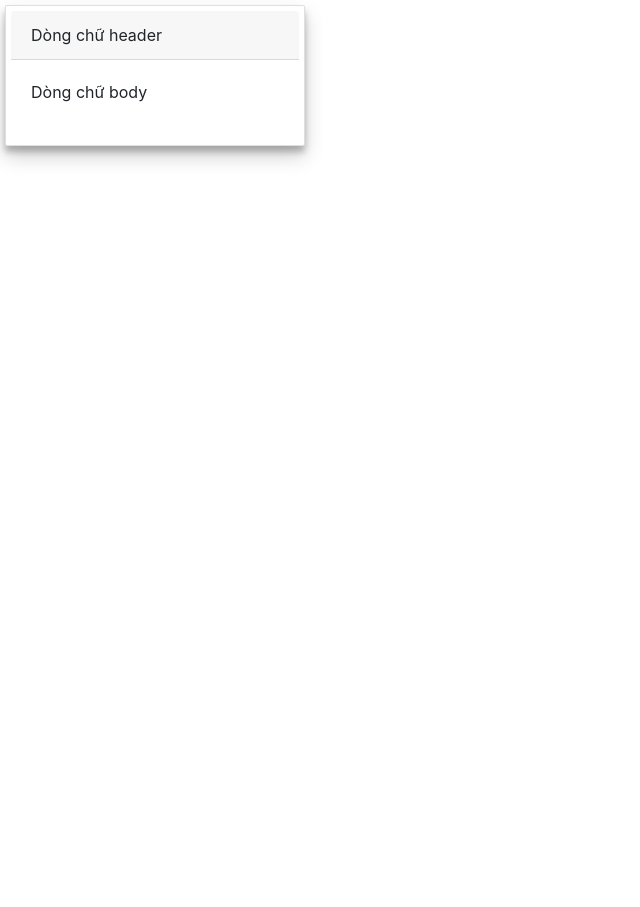
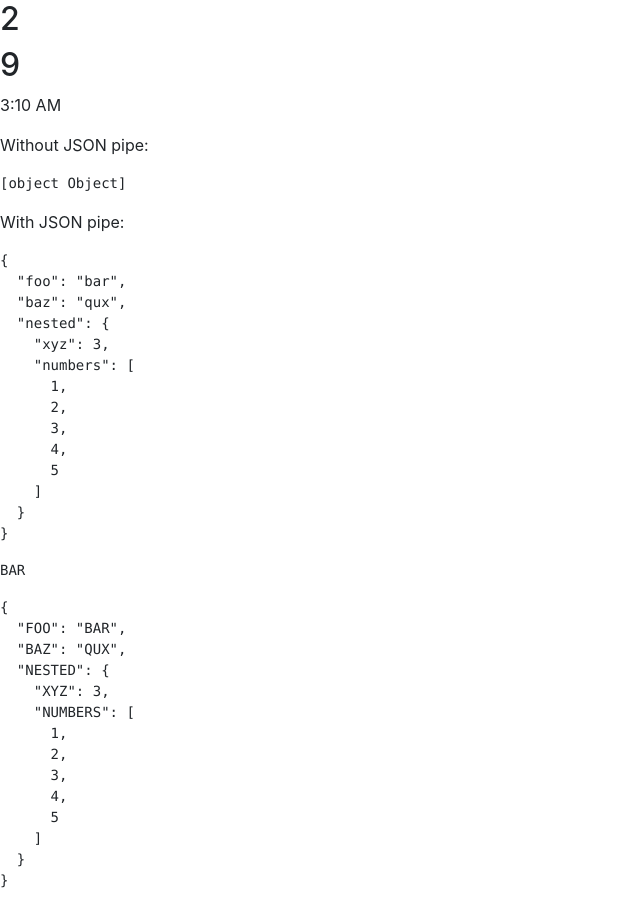
Before and after one commit to thuannxwork/demo-angular, an Angular app: page / in a window 1280 px wide. Shown: the whole page, without its empty margins (0-640 px from the left). Before the commit the page ends 800 px from the top, so only its background shows below. Built offline with nearby package versions, Linux system fonts and the light colour scheme.

Commit message:
học hết ngInit

```diff
--- a/src/app/app.component.html
+++ b/src/app/app.component.html
@@ -7,7 +7,8 @@
 <!-- <app-person name="Phan Thùy Linh" age="19"></app-person> -->
 <!-- <app-list-person></app-list-person> -->
 <!-- <app-parent></app-parent> -->
-<app-card>
+<!-- <app-card>
     <p class="card-header">Dòng chữ header</p>
     <p class="card-body">Dòng chữ body</p>
-</app-card>
+</app-card> -->
+<app-learn-pipe></app-learn-pipe>
--- a/src/app/app.module.ts
+++ b/src/app/app.module.ts
@@ -15,6 +15,8 @@ import { ListPersonComponent } from './list-person/list-person.component';
 import { ParentComponent } from './parent/parent.component';
 import { ChildComponent } from './child/child.component';
 import { CardComponent } from './card/card.component';
+import { LearnPipeComponent } from './learn-pipe/learn-pipe.component';
+import { RoundPipe } from './round-pipe/round-pipe.component';
 
 @NgModule({
   declarations: [
@@ -28,7 +30,9 @@ import { CardComponent } from './card/card.component';
     ListPersonComponent,
     ParentComponent,
     ChildComponent,
-    CardComponent
+    CardComponent,
+    LearnPipeComponent,
+    RoundPipe
   ],
   imports: [
     BrowserModule,
--- /dev/null
+++ b/src/app/learn-pipe/learn-pipe.component.html
@@ -0,0 +1,11 @@
+<h2>{{1.1 | roundNum: true}}</h2>
+<h2>{{9.9 | roundNum: false}}</h2>
+<p>
+    {{ currentDate | date: "shortTime"}}
+</p>
+<p>Without JSON pipe:</p>
+<pre>{{object}}</pre>
+<p>With JSON pipe:</p>
+<pre>{{object | json}}</pre>
+<pre>{{object.foo | uppercase}}</pre>
+<pre>{{object | json | uppercase}}</pre>
--- /dev/null
+++ b/src/app/learn-pipe/learn-pipe.component.ts
@@ -0,0 +1,19 @@
+import { Component, OnInit } from '@angular/core';
+
+@Component({
+  selector: 'app-learn-pipe',
+  templateUrl: './learn-pipe.component.html',
+  styleUrls: ['./learn-pipe.component.scss']
+})
+export class LearnPipeComponent implements OnInit {
+
+  currentDate = new Date();
+
+  object: Object = {foo: 'bar', baz: 'qux', nested: {xyz: 3, numbers: [1, 2, 3, 4, 5]}};
+
+  constructor() { }
+
+  ngOnInit() {
+  }
+
+}
--- /dev/null
+++ b/src/app/round-pipe/round-pipe.component.html
@@ -0,0 +1 @@
+<p>{{ 1.9 | roundNum}}</p>
--- /dev/null
+++ b/src/app/round-pipe/round-pipe.component.ts
@@ -0,0 +1,14 @@
+import { Pipe, PipeTransform } from '@angular/core';
+
+@Pipe({ name: 'roundNum' })
+
+
+export class RoundPipe implements PipeTransform {
+  transform(value: number, isUpper: boolean): number {
+    if (isUpper) {
+      return Math.ceil(value);
+    }
+    return Math.floor(value);
+    // return Math.round(value);
+  }
+}
```
Also changed, not shown: src/app/learn-pipe/learn-pipe.component.scss (added), src/app/round-pipe/round-pipe.component.scss (added), 2 other files (tests, documents, lock files or other folders).
